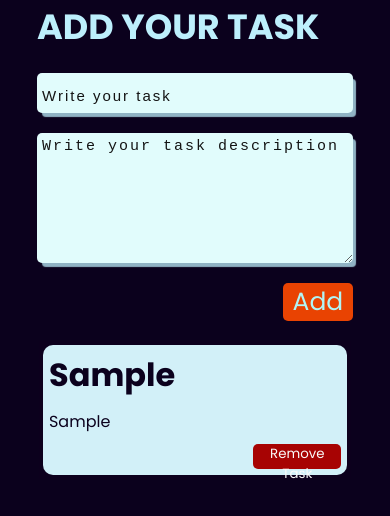
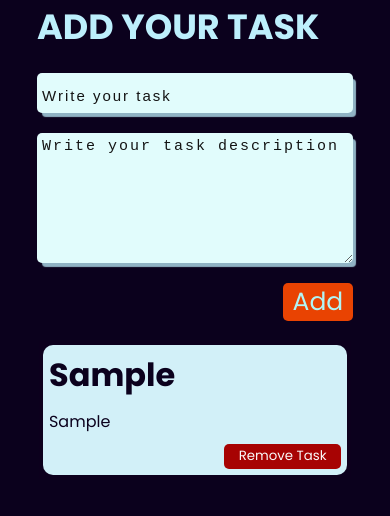
Before and after one commit to JorgeCastilloMakers/To-Do-List, a React (Vite) app: page / in a window 390 px wide. Both pictures are taken after typing "Sample", "Sample" into the empty fields and a click on the button "Add". Shown: the top 516 px of the page. Built offline with nearby package versions, Linux system fonts and the light colour scheme.

Commit message:
repardo boton responsive 400px

```diff
--- a/src/scss/card.scss
+++ b/src/scss/card.scss
@@ -37,3 +37,11 @@
         }
     }
 }
+@media (max-width: 567px){
+    .card{
+
+        &__btn{
+            width: 40%;
+        }
+    }
+}
```
Also changed, not shown: 1 other file (tests, documents, lock files or other folders).
